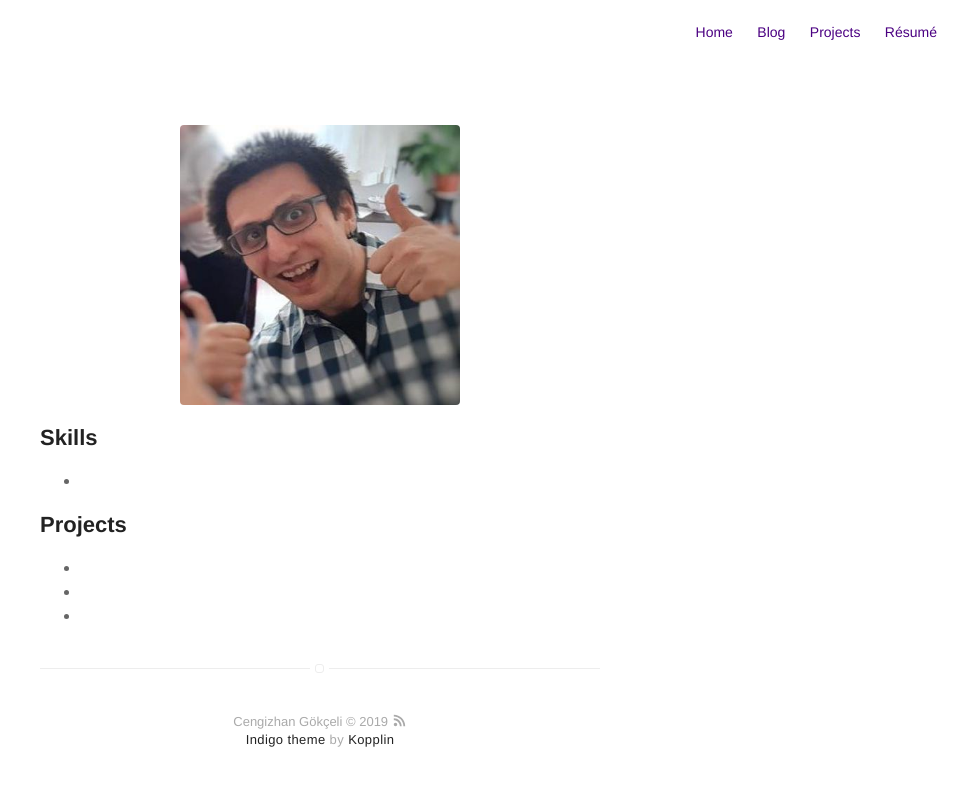
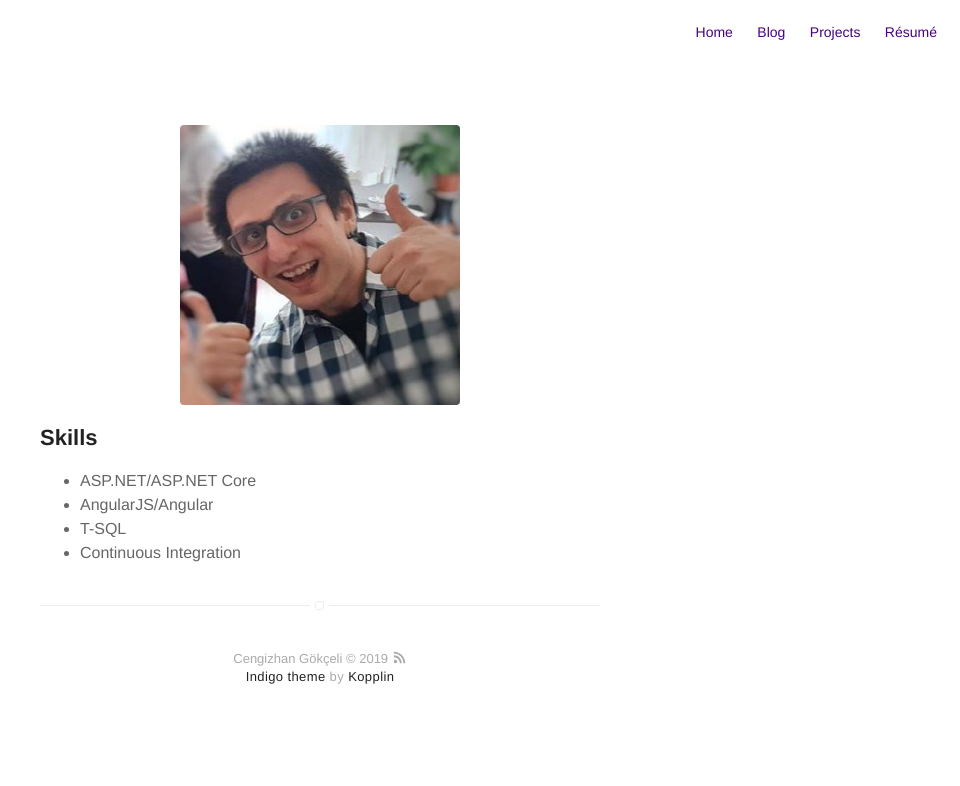
Before and after one commit to cgokceli/cgokceli.github.io, a Jekyll site: the page built from about.md, in a window 1280 px wide. Shown: the top 786 px of the page, without its empty margins (320-1280 px from the left). Built offline with Jekyll 4.4.1, drawn with Linux system fonts in a browser that asks for light colours.

Commit message:
further updates

```diff
--- a/_config.yml
+++ b/_config.yml
@@ -14,7 +14,7 @@ picture: /assets/images/profile.jpg
 # and specify source (external or local).
 resume: true
 resume-external: true
-resume-url: http://linkedin.com/in/gokceli
+resume-url: https://linkedin.com/in/gokceli
 
 url: https://cgokceli.github.io
 # your url: http://USERNAME.github.io
--- a/about.md
+++ b/about.md
@@ -11,13 +11,8 @@ layout: page
 <h2>Skills</h2>
 
 <ul class="skill-list">
-	<li></li>
+	<li>ASP.NET/ASP.NET Core</li>
+	<li>AngularJS/Angular</li>
+	<li>T-SQL</li>
+	<li>Continuous Integration</li>
 </ul>
-
-<h2>Projects</h2>
-
-<ul>
-	<li><a href=""></a></li>
-	<li><a href=""></a></li>
-	<li><a href=""></a></li>
-</ul>
```
